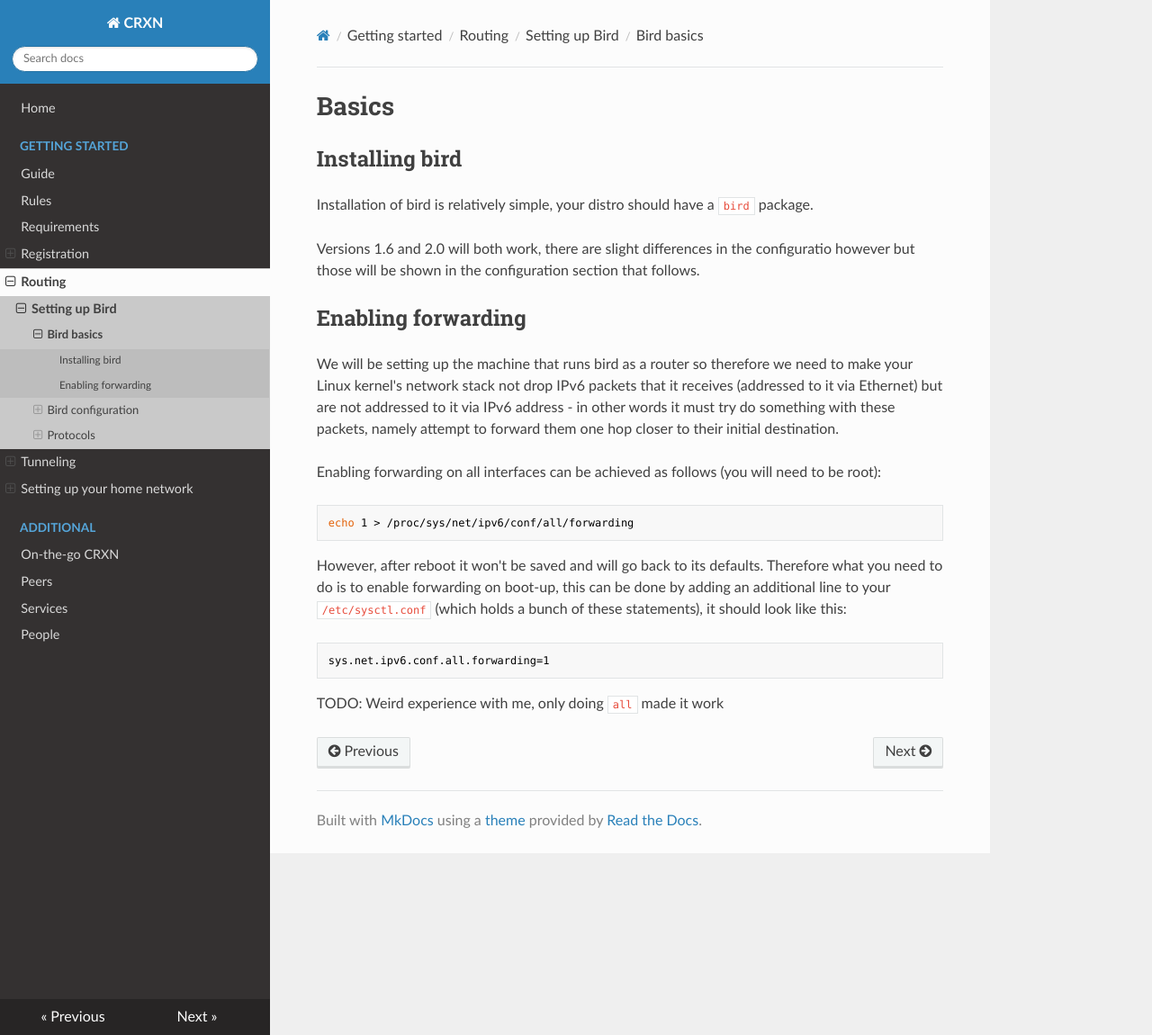
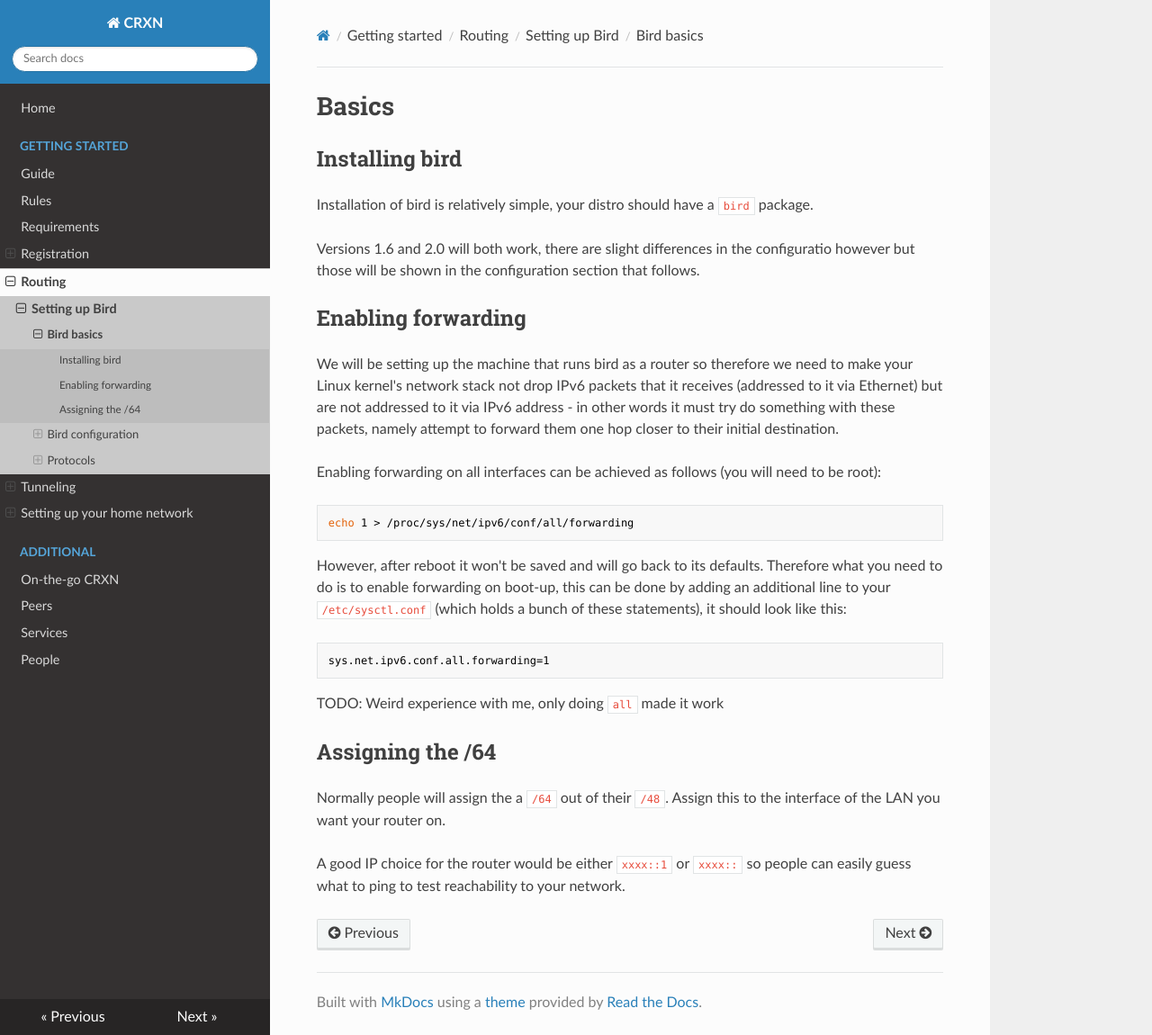
Before and after one commit to Community-Run-eXperimental-Network/docs, an MkDocs documentation site: the page built from docs/routing/bird/bird_basics.md, in a window 1280 px wide and 1150 px high. Shown: the whole window at 90% size. Built offline with MkDocs 1.6.1, drawn with Linux system fonts in a browser that asks for light colours; nearby versions of some CDN libraries.

Commit message:
Added steps on assigning interface address/prefix

````diff
--- a/docs/routing/bird/bird_basics.md
+++ b/docs/routing/bird/bird_basics.md
@@ -33,3 +33,10 @@ sys.net.ipv6.conf.all.forwarding=1
 ```
 
 TODO: Weird experience with me, only doing `all` made it work
+
+## Assigning the /64
+
+Normally people will assign the a `/64` out of their `/48`. Assign this to the interface of the LAN you want your router on.
+
+A good IP choice for the router would be either `xxxx::1` or `xxxx::` so people can easily guess what to ping to test reachability
+to your network.
````
